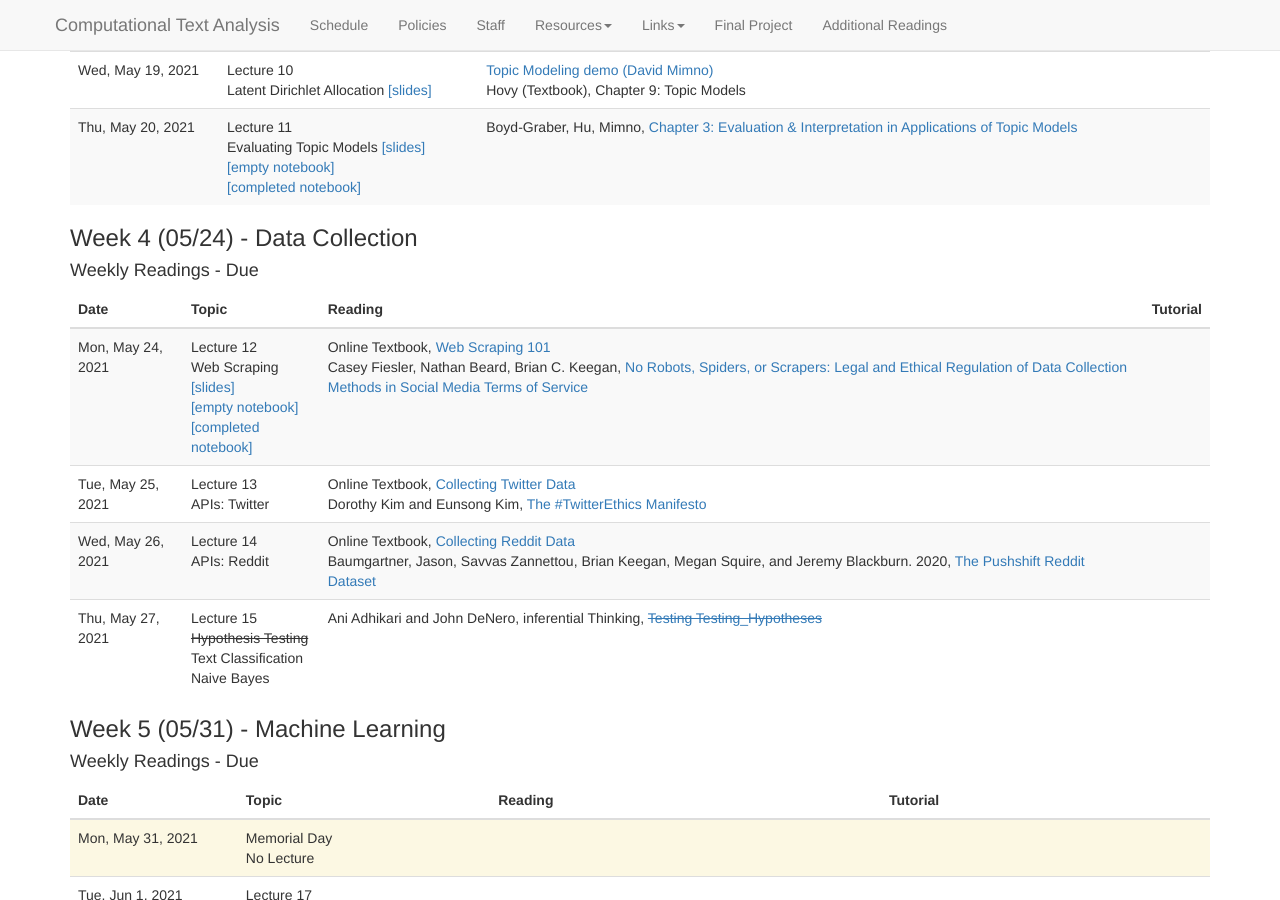
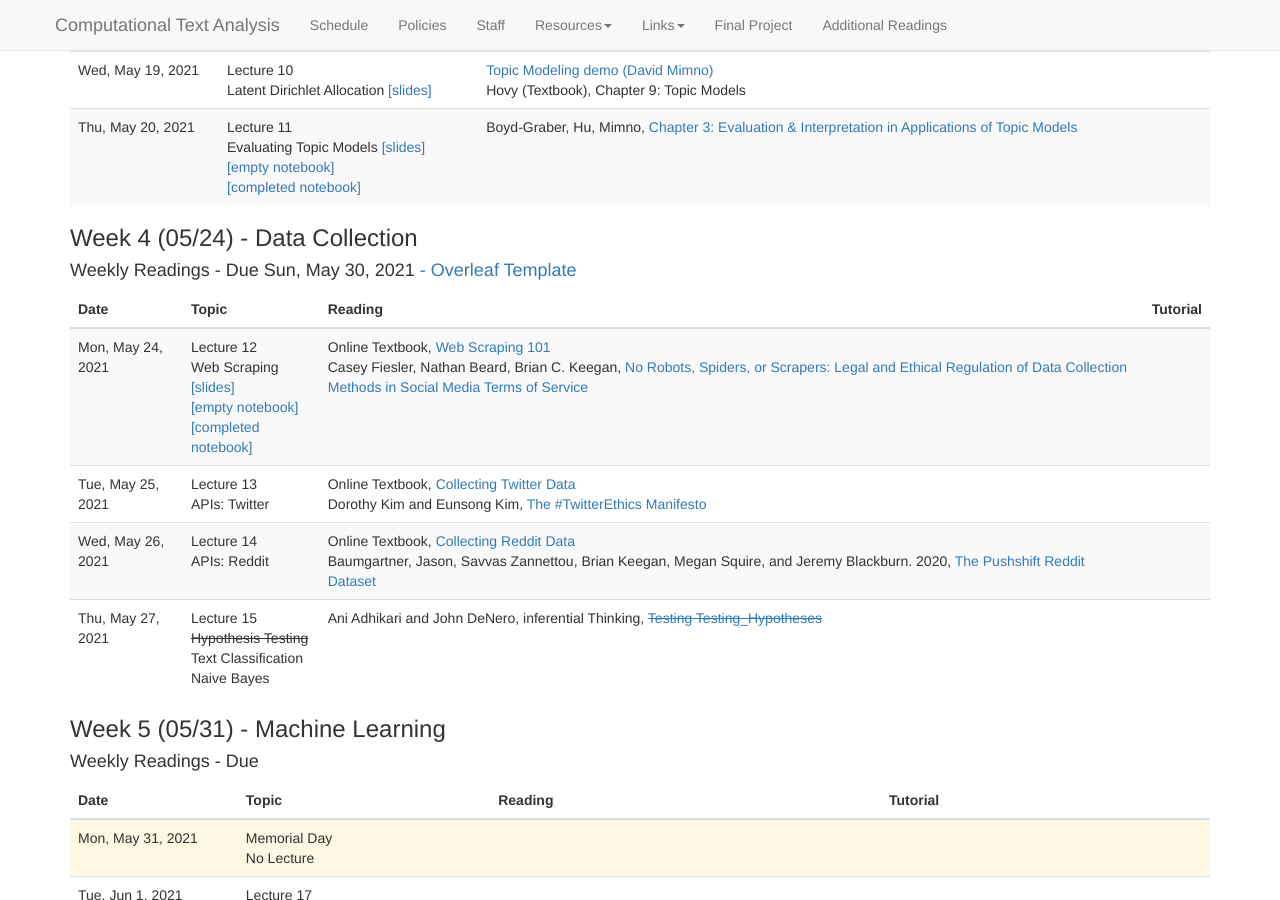
Before and after one commit to BC-COMS-2710/BC-COMS-2710.github.io, a Jekyll site: the page built from schedule.md, in a window 1280 px wide and 900 px high, scrolled down 2031 px. Built offline with Jekyll 4.4.1, drawn with Linux system fonts in a browser that asks for light colours; nearby versions of some CDN libraries.

Commit message:
Week 4 reading

```diff
--- a/_data/schedule.yaml
+++ b/_data/schedule.yaml
@@ -286,6 +286,8 @@
       assignments:
 -
   name: "Week 4 (05/24) - Data Collection"
+  readings_deadline: 2021-05-30
+  readings_overleaf: https://www.overleaf.com/read/jvkbnjnphkgn
   lectures:
     -
       date: 2021-05-24
```
